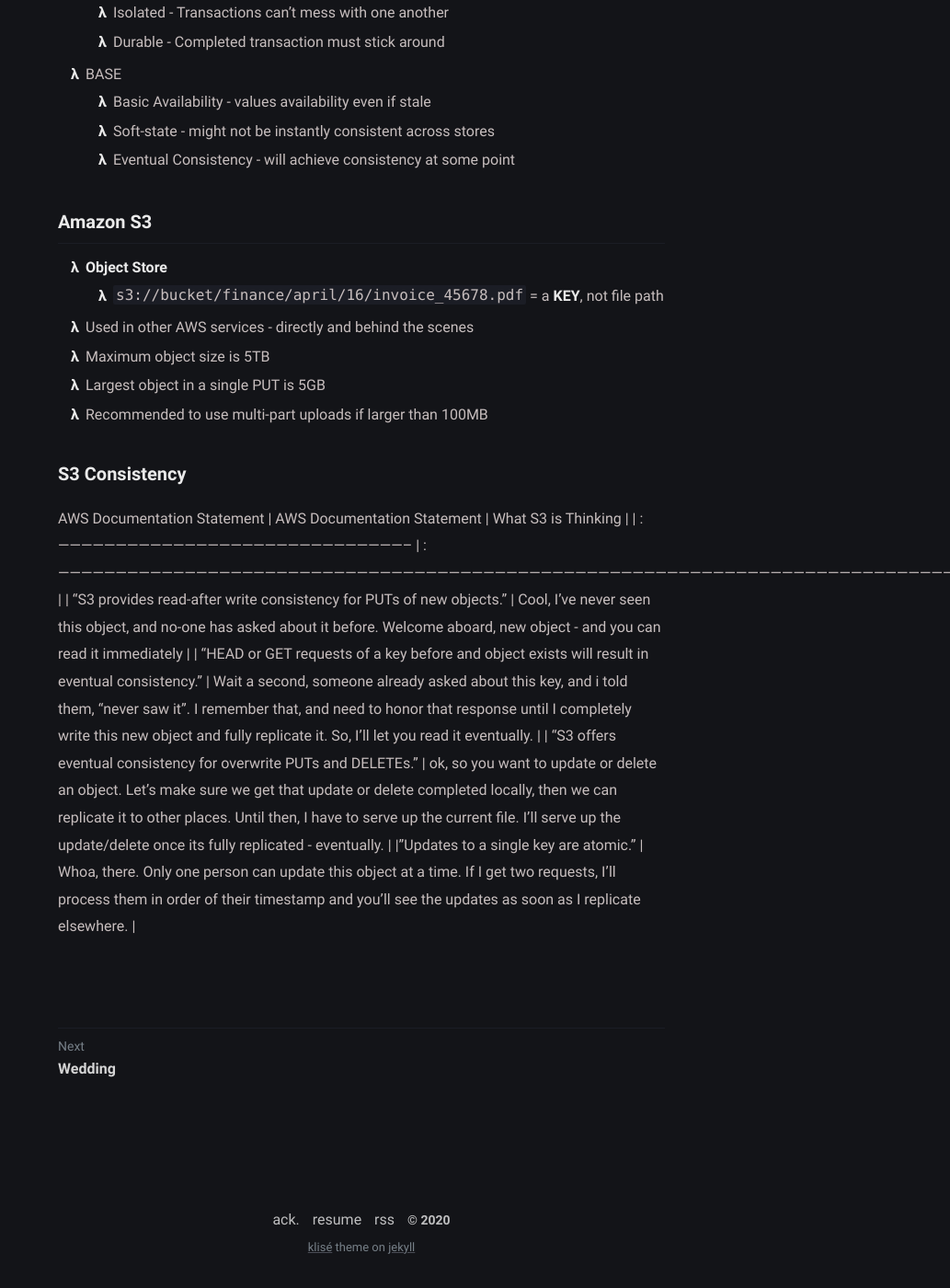
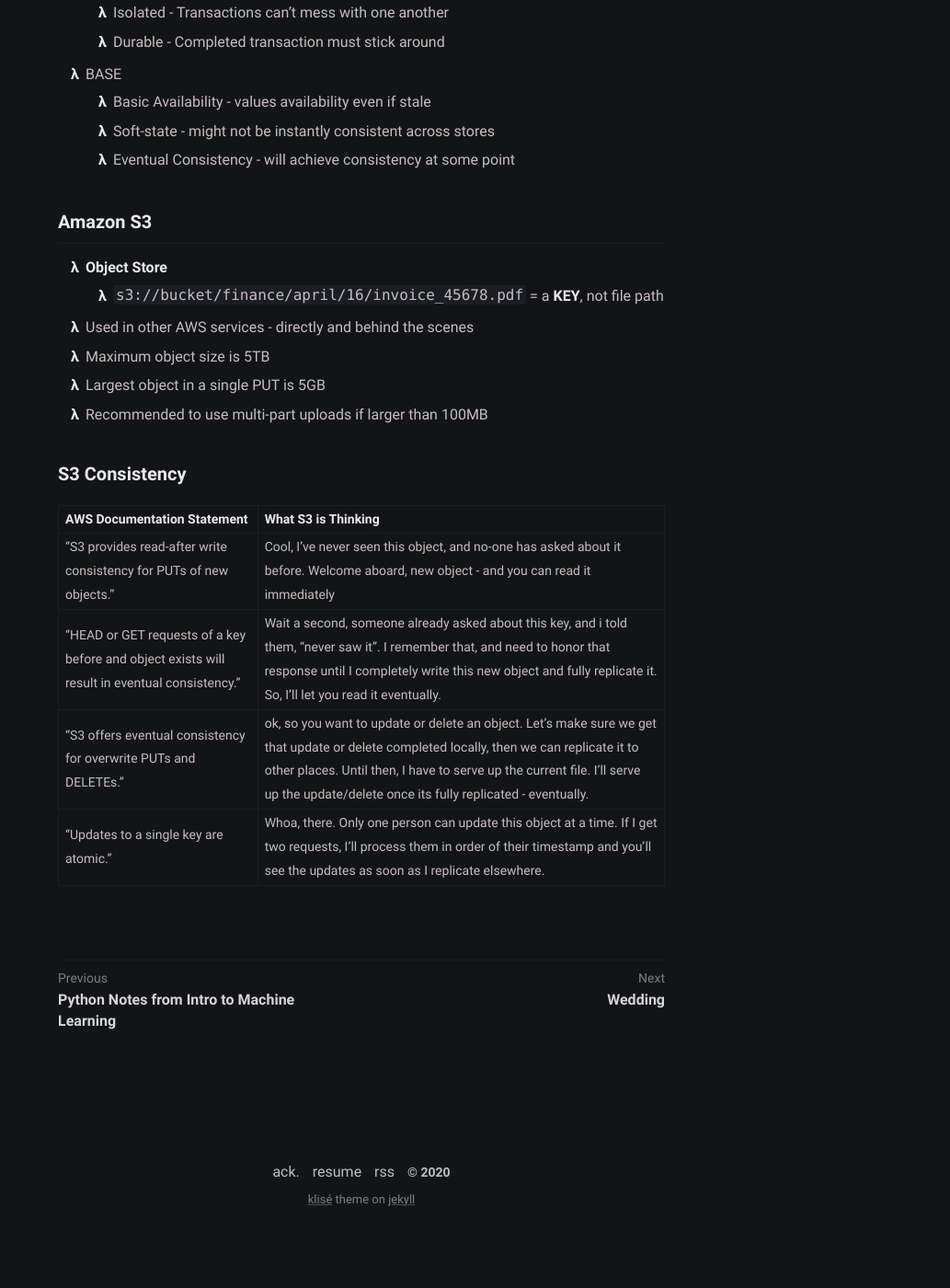
Before and after one commit to oacob1/oacob1.github.io, a Jekyll site: the page built from _posts/AWS-Certified-Solution-Architect-Professional/2020-01-29-AWS-Solution-Architect-Course-Notes.md, in a window 1280 px wide and 1400 px high, scrolled down 1174 px. Shown: the whole window at 92% size, without its empty margins (247-1280 px from the left). Built offline with Jekyll 4.4.1, drawn with Linux system fonts in a browser that asks for light colours; after the commit the page ends 2522 px from its top, so only the background shows below that.

Commit message:
a working list

```diff
--- a/_posts/AWS-Certified-Solution-Architect-Professional/2020-01-29-AWS-Solution-Architect-Course-Notes.md
+++ b/_posts/AWS-Certified-Solution-Architect-Professional/2020-01-29-AWS-Solution-Architect-Course-Notes.md
@@ -38,10 +38,14 @@
 - Recommended to use multi-part uploads if larger than 100MB
 
 #### S3 Consistency
-AWS Documentation Statement
+
+<div class="overflow-table" markdown="block">
+
 | AWS Documentation Statement                                                                   | What S3 is Thinking                                                                                                                                                                                                                                                               |
 | :-------------------------------------------------------------------------------------------- | :-------------------------------------------------------------------------------------------------------------------------------------------------------------------------------------------------------------------------------------------------------------------------------- |
 | "S3 provides read-after write consistency for PUTs of new objects."                           | Cool, I've never seen this object, and no-one has asked about it before. Welcome aboard, new object - and you can read it immediately                                                                                                                                             |
 | "HEAD or GET requests of a key before and object exists will result in eventual consistency." | Wait a second, someone already asked about this key, and i told them, "never saw it". I remember that, and need to honor that response until I completely write this new object and fully replicate it. So, I'll let you read it eventually.                                      |
 | "S3 offers eventual consistency for overwrite PUTs and DELETEs."                              | ok, so you want to update or delete an object. Let's make sure we get that update or delete completed locally, then we can replicate it to other places. Until then, I have to serve up the current file. I'll serve up the update/delete once its fully replicated - eventually. |
 |"Updates to a single key are atomic." | Whoa, there. Only one person can update this object at a time. If I get two requests, I'll process them in order of their timestamp and you'll see the updates as soon as I replicate elsewhere. |
+
+</div>
```
Also changed, not shown: _posts/python-notes-from-Intro-to-machine-learning/2018-04-14-python-notes-from-Intro-to-machine-learning.md (renamed from backup/python-notes-from-Intro-to-machine-learning/2018-04-14-python-notes-from-Intro-to-machine-learning.md).
